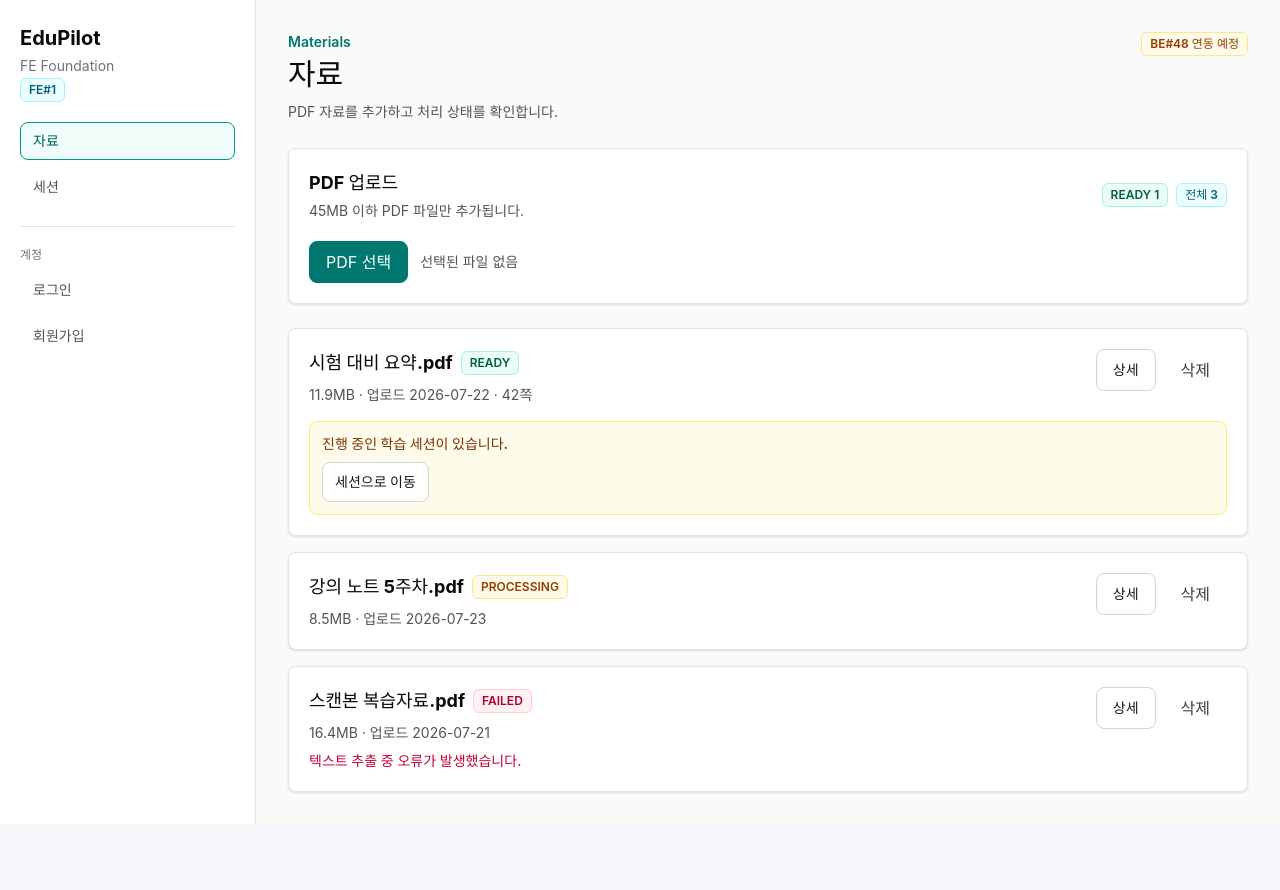
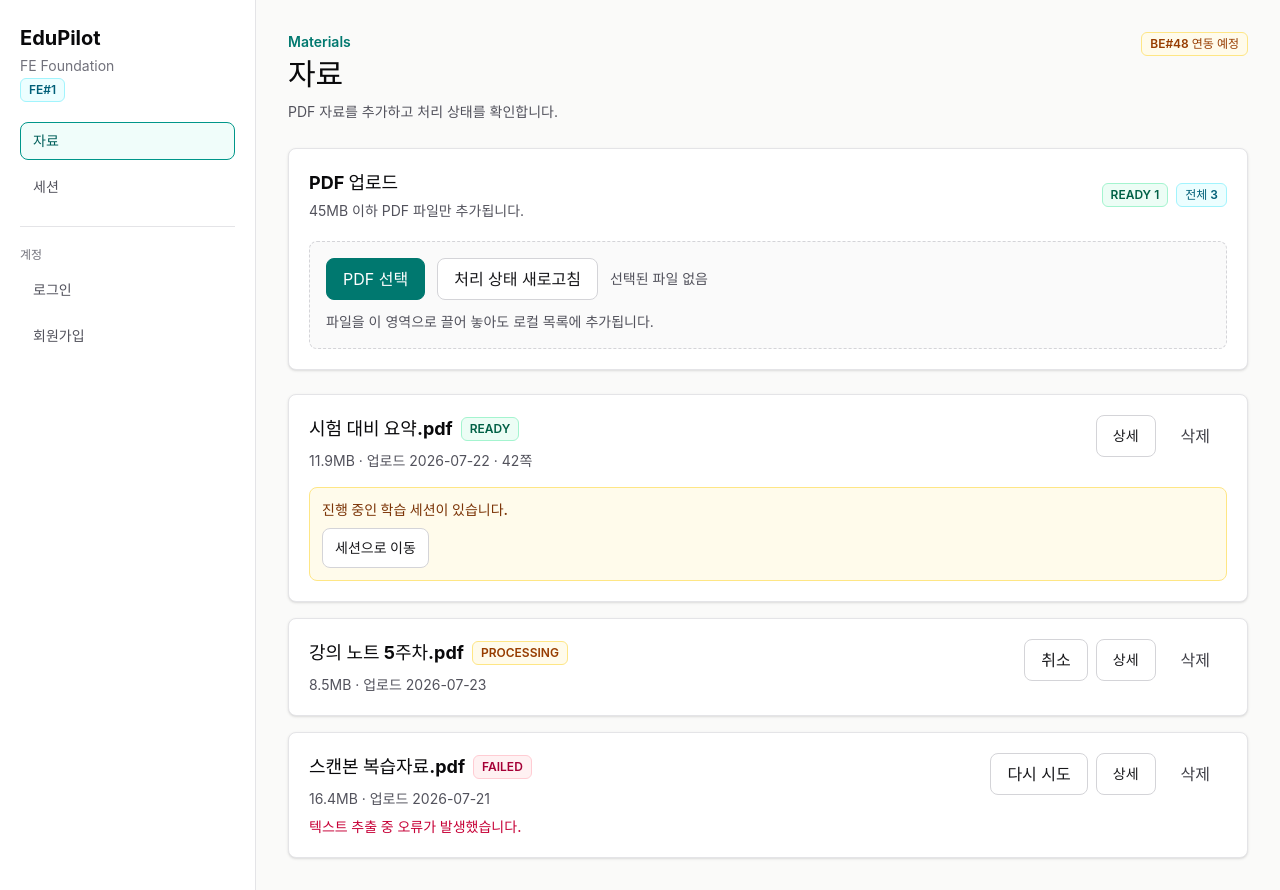
Before and after one commit to AutoAI-EduPilot/FE, a React (Vite) app: page /materials in a window 1280 px wide. Before the commit the page ends 824 px from the top, so only its background shows below. Built offline with nearby package versions, Linux system fonts and the light colour scheme.

Commit message:
feat: expand mock materials interactions

```diff
--- a/src/app/pages/MaterialsPage.tsx
+++ b/src/app/pages/MaterialsPage.tsx
@@ -1,8 +1,14 @@
-import { useMemo, useRef, useState, type ChangeEvent } from 'react'
+import {
+  useMemo,
+  useRef,
+  useState,
+  type ChangeEvent,
+  type DragEvent,
+} from 'react'
 
 import {
-  createLocalMaterial,
   getMaterialStatusLabel,
+  mockMaterialsRepository,
   mockMaterials,
   validateMaterialUpload,
   type MaterialStatus,
@@ -13,6 +19,7 @@
 
 export function MaterialsPage() {
   const [materials, setMaterials] = useState<StudyMaterial[]>(mockMaterials)
+  const [isDropActive, setIsDropActive] = useState(false)
   const [uploadError, setUploadError] = useState<string | null>(null)
   const [selectedFileName, setSelectedFileName] = useState<string | null>(null)
   const [materialToDelete, setMaterialToDelete] = useState<StudyMaterial | null>(null)
@@ -22,8 +29,19 @@
     [materials],
   )
 
-  function handleFileChange(event: ChangeEvent<HTMLInputElement>) {
+  async function handleFileChange(event: ChangeEvent<HTMLInputElement>) {
     const file = event.target.files?.[0] ?? null
+    await acceptFile(file)
+    event.target.value = ''
+  }
+
+  async function handleDrop(event: DragEvent<HTMLDivElement>) {
+    event.preventDefault()
+    setIsDropActive(false)
+    await acceptFile(event.dataTransfer.files?.[0] ?? null)
+  }
+
+  async function acceptFile(file: File | null) {
     const validationError = validateMaterialUpload(file)
     setUploadError(validationError)
 
@@ -32,20 +50,38 @@
       return
     }
 
+    const nextMaterial = await mockMaterialsRepository.upload(file)
     setSelectedFileName(file.name)
-    setMaterials((current) => [createLocalMaterial(file), ...current])
-    event.target.value = ''
+    setMaterials((current) => [nextMaterial, ...current])
   }
 
-  function confirmDelete() {
+  async function confirmDelete() {
     if (!materialToDelete) {
       return
     }
 
+    await mockMaterialsRepository.delete(materialToDelete.id)
     setMaterials((current) =>
       current.filter((material) => material.id !== materialToDelete.id),
     )
     setMaterialToDelete(null)
+  }
+
+  async function refreshProcessingStatuses() {
+    const nextMaterials = await mockMaterialsRepository.refreshStatuses(materials)
+    setMaterials(nextMaterials)
+  }
+
+  async function cancelProcessing(material: StudyMaterial) {
+    await mockMaterialsRepository.cancelUpload(material.id)
+    setMaterials((current) => current.filter((item) => item.id !== material.id))
+  }
+
+  async function retryProcessing(material: StudyMaterial) {
+    const nextMaterial = await mockMaterialsRepository.retryProcessing(material)
+    setMaterials((current) =>
+      current.map((item) => (item.id === nextMaterial.id ? nextMaterial : item)),
+    )
   }
 
   return (
@@ -69,7 +105,19 @@
           </div>
         </div>
 
-        <div className="mt-5 flex flex-col gap-3 sm:flex-row sm:items-center">
+        <div
+          aria-label="PDF 업로드 드롭 영역"
+          className={[
+            'mt-5 rounded-lg border border-dashed p-4',
+            isDropActive ? 'border-teal-500 bg-teal-50' : 'border-zinc-300 bg-zinc-50',
+          ].join(' ')}
+          onDragLeave={() => setIsDropActive(false)}
+          onDragOver={(event) => {
+            event.preventDefault()
+            setIsDropActive(true)
+          }}
+          onDrop={handleDrop}
+        >
           <input
             aria-label="PDF 파일"
             accept="application/pdf,.pdf"
@@ -79,12 +127,20 @@
             ref={fileInputRef}
             type="file"
           />
+          <div className="flex flex-col gap-3 sm:flex-row sm:items-center">
             <Button onClick={() => fileInputRef.current?.click()} type="button">
               PDF 선택
+            </Button>
+            <Button onClick={refreshProcessingStatuses} type="button" variant="secondary">
+              처리 상태 새로고침
             </Button>
             <label className="text-sm text-zinc-600" htmlFor="material-upload">
               {selectedFileName ?? '선택된 파일 없음'}
             </label>
+          </div>
+          <p className="mt-3 text-sm text-zinc-600">
+            파일을 이 영역으로 끌어 놓아도 로컬 목록에 추가됩니다.
+          </p>
         </div>
 
         {uploadError ? (
@@ -120,6 +176,26 @@
               </div>
 
               <div className="flex shrink-0 flex-wrap gap-2">
+                {material.status === 'PROCESSING' ? (
+                  <Button
+                    aria-label={`${material.title} 업로드 취소`}
+                    onClick={() => cancelProcessing(material)}
+                    type="button"
+                    variant="secondary"
+                  >
+                    취소
+                  </Button>
+                ) : null}
+                {material.status === 'FAILED' ? (
+                  <Button
+                    aria-label={`${material.title} 다시 시도`}
+                    onClick={() => retryProcessing(material)}
+                    type="button"
+                    variant="secondary"
+                  >
+                    다시 시도
+                  </Button>
+                ) : null}
                 <ButtonLink to={materialDetailPath(material.id)} variant="secondary">
                   상세
                 </ButtonLink>
@@ -174,6 +250,7 @@
   return (
     <div
       aria-labelledby="delete-material-title"
+      aria-modal="true"
       className="fixed inset-0 z-10 flex items-center justify-center bg-zinc-950/40 px-4"
       role="dialog"
     >
@@ -185,7 +262,7 @@
           {material.title} 항목을 목록에서 삭제합니다.
         </p>
         <div className="mt-5 flex justify-end gap-2">
-          <Button onClick={onCancel} type="button" variant="secondary">
+          <Button autoFocus onClick={onCancel} type="button" variant="secondary">
             취소
           </Button>
           <Button onClick={onConfirm} type="button">
--- a/src/features/materials/index.ts
+++ b/src/features/materials/index.ts
@@ -5,6 +5,10 @@
   mockMaterials,
 } from './mockMaterials'
 export {
+  mockMaterialsRepository,
+  type MockMaterialsRepository,
+} from './mockMaterialsRepository'
+export {
   MAX_MATERIAL_UPLOAD_BYTES,
   validateMaterialUpload,
 } from './materialUploadValidation'
--- /dev/null
+++ b/src/features/materials/mockMaterialsRepository.ts
@@ -0,0 +1,44 @@
+import type { StudyMaterial } from './materialTypes'
+import { createLocalMaterial } from './mockMaterials'
+
+export interface MockMaterialsRepository {
+  cancelUpload: (materialId: string) => Promise<string>
+  delete: (materialId: string) => Promise<string>
+  refreshStatuses: (materials: StudyMaterial[]) => Promise<StudyMaterial[]>
+  retryProcessing: (material: StudyMaterial) => Promise<StudyMaterial>
+  upload: (file: File) => Promise<StudyMaterial>
+}
+
+export const mockMaterialsRepository: MockMaterialsRepository = {
+  async cancelUpload(materialId) {
+    return materialId
+  },
+
+  async delete(materialId) {
+    return materialId
+  },
+
+  async refreshStatuses(materials) {
+    return materials.map((material) =>
+      material.status === 'PROCESSING'
+        ? {
+            ...material,
+            pageCount: material.pageCount ?? 18,
+            status: 'READY',
+          }
+        : material,
+    )
+  },
+
+  async retryProcessing(material) {
+    return {
+      ...material,
+      failureReason: undefined,
+      status: 'PROCESSING',
+    }
+  },
+
+  async upload(file) {
+    return createLocalMaterial(file)
+  },
+}
```
Also changed, not shown: 1 other file (tests, documents, lock files or other folders). Lines whose indentation alone changed are shown as unchanged.
